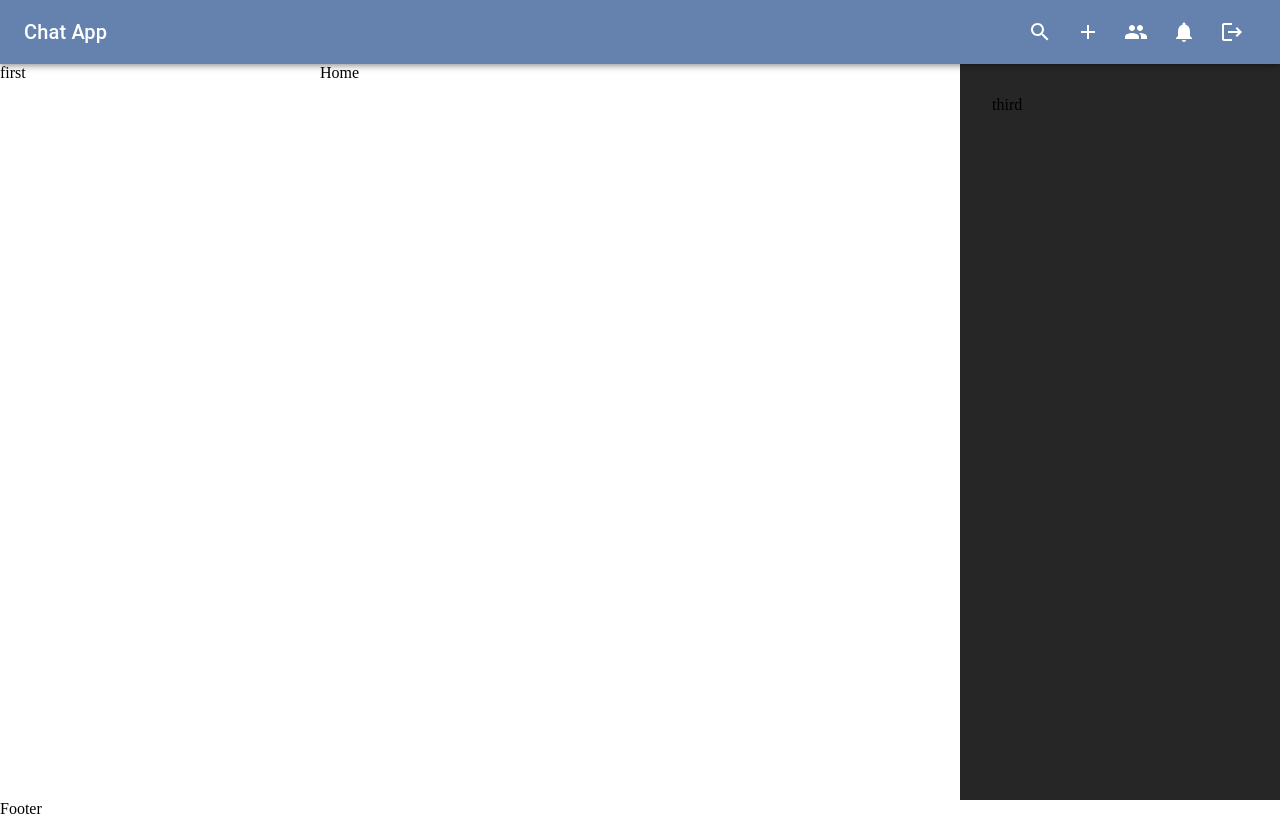
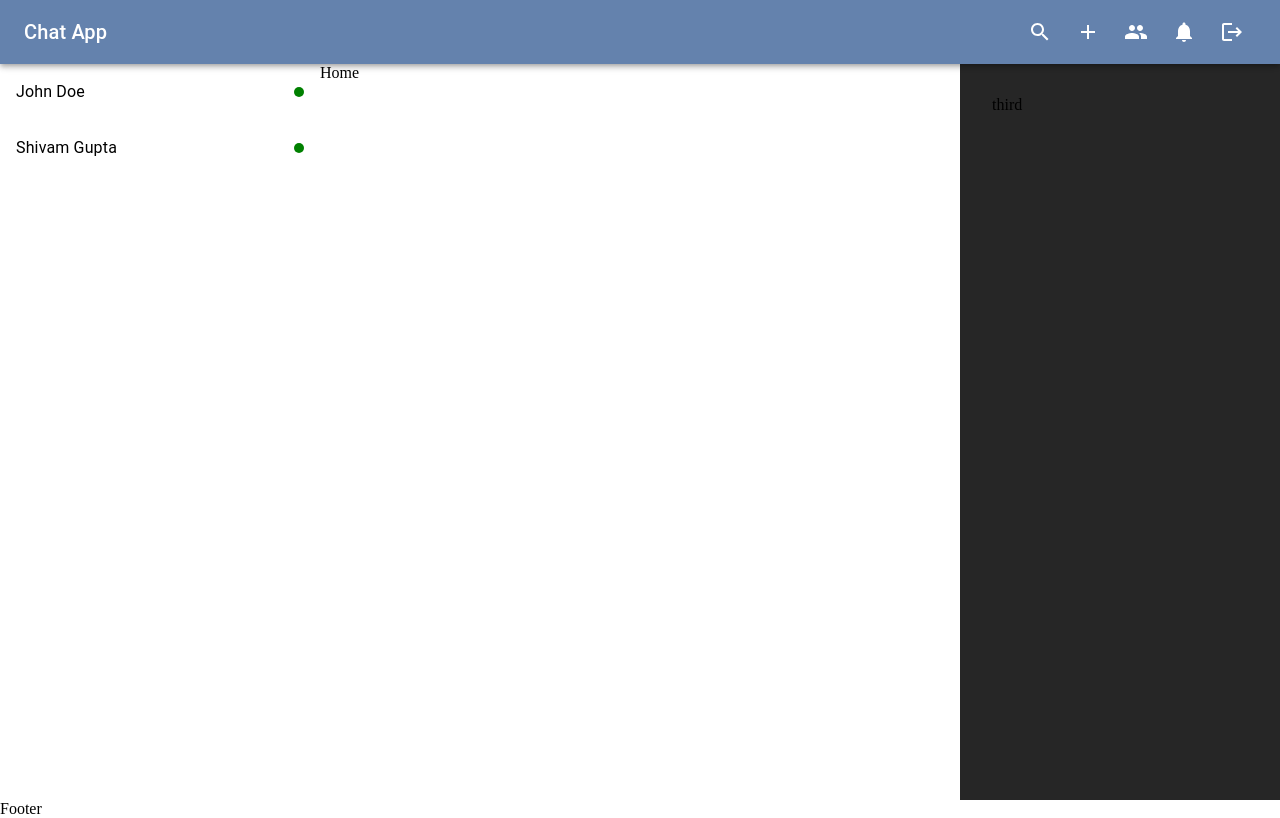
Before and after one commit to shivamgupta002/Chat-App-Shivam, a React (Vite) app in the folder client/: page / in a window 1280 px wide. Built offline with nearby package versions, Linux system fonts and the light colour scheme.

Commit message:
Chat List and chat item

```diff
--- a/client/src/App.jsx
+++ b/client/src/App.jsx
@@ -1,6 +1,7 @@
-import React, { lazy } from "react";
+import React, { lazy, Suspense } from "react";
 import { BrowserRouter, Routes, Route } from "react-router-dom";
 import ProtectRoute from "./components/auth/ProtectRoute";
+import { LayoutLoader } from "./components/layout/Loader";
 // const ProtectRoute = lazy(() => import("./components/auth/ProtectRoute"));
 const Home = lazy(() => import("./pages/Home"));
 const Login = lazy(() => import("./pages/Login"));
@@ -13,10 +14,11 @@
   return (
     <>
       <BrowserRouter>
+        <Suspense fallback={<LayoutLoader/>}>
           <Routes>
             <Route element={<ProtectRoute user={user} />}>
               <Route path="/" element={<Home />} />
-            <Route path="/chat/:id" element={<Chat />} />
+              <Route path="/chat/:chatId" element={<Chat />} />
               <Route path="/groups" element={<Groups />} />
             </Route>
             {/* <Route path="/login" element={<Login />} /> */}
@@ -30,6 +32,7 @@
             />
             <Route path="*" element={<NotFound />} />
           </Routes>
+        </Suspense>
       </BrowserRouter>
     </>
   );
--- a/client/src/components/layout/AppLayout.jsx
+++ b/client/src/components/layout/AppLayout.jsx
@@ -1,22 +1,34 @@
 import React from "react";
 import Header from "./Header";
 import { Grid } from "@mui/material";
+import ChatList from "../specific/ChatList";
+import { SampleChats } from "../../constants/SampleData";
+import { useParams } from "react-router-dom";
 
 const AppLayout = () => (WrappedComponent) => {
+  const handleDeleteChat = (e, _id, groupChat) => {
+    e.preventDefault();
+    console.log("DeleteChat", _id, groupChat);
+  };
   return (props) => {
+    const params = useParams();
+    const chatId = params.chatId;
     return (
       <>
         <Header />
-
         <Grid container sx={{ height: "calc(100vh - 4rem)" }}>
-
-        <Grid
+          <Grid
             item
             sm={4}
             md={3}
-            sx={{ display: { xs: "none", sm: "block" }, height: "100%" }}
+            sx={{ display: { xs: "none", sm: "block" } }}
+            height="100%"
           >
-            first
+            <ChatList
+              chats={SampleChats}
+              chatId={chatId}
+              handleDeleteChat={handleDeleteChat}
+            />
           </Grid>
           <Grid item xs={12} sm={8} md={5} lg={6} sx={{ height: "100%" }}>
             <WrappedComponent {...props} />
--- a/client/src/components/layout/Header.jsx
+++ b/client/src/components/layout/Header.jsx
@@ -1,13 +1,14 @@
+import React, { lazy, Suspense, useState } from "react";
+import { blue } from "../../constants/color";
 import {
   AppBar,
+  Backdrop,
   Box,
   IconButton,
   Toolbar,
   Tooltip,
   Typography,
 } from "@mui/material";
-import React, { useState } from "react";
-import { blue } from "../../constants/color";
 import {
   Add as AddIcon,
   Menu as MenuIcon,
@@ -17,6 +18,10 @@
   Logout as LogoutIcon,
 } from "@mui/icons-material";
 import { useNavigate } from "react-router-dom";
+
+const SearchDialog = lazy(() => import("../specific/Search"));
+const NotificationDialog = lazy(() => import("../specific/Notifications"));
+const NewGroupDialog = lazy(() => import("../specific/NewGroup"));
 
 const Header = () => {
   const navigate = useNavigate();
@@ -98,6 +103,21 @@
           </Toolbar>
         </AppBar>
       </Box>
+      {isSearch && (
+        <Suspense fallback={<Backdrop open />}>
+          <SearchDialog />
+        </Suspense>
+      )}
+      {isNotification && (
+        <Suspense fallback={<Backdrop open />}>
+          <NotificationDialog />
+        </Suspense>
+      )}
+      {isNewGroup && (
+        <Suspense fallback={<Backdrop open />}>
+          <NewGroupDialog />
+        </Suspense>
+      )}
     </>
   );
 };
--- /dev/null
+++ b/client/src/components/shared/ChatItem.jsx
@@ -0,0 +1,60 @@
+import React, { memo } from "react";
+import { Box, Stack, Typography } from "@mui/material";
+import { Link } from "../styles/StyleComponent";
+
+const ChatItem = ({
+  avatar = [],
+  name,
+  _id,
+  groupChat = false,
+  sameSender,
+  isOnline,
+  newMessageAlert,
+  index = 0,
+  handleDeleteChat,
+}) => {
+  return (
+    <Link
+      sx={{
+        padding: "0",
+      }}
+      to={`/chat/${_id}`}
+      onContextMenu={(e) => handleDeleteChat(e,_id, groupChat)}
+    >
+      <div
+        style={{
+          display: "flex",
+          gap: "1rem",
+          alignItems: "center",
+          padding: "1rem",
+          backgroundColor: sameSender ? "black" : "unset",
+          color: sameSender ? "white" : "unset",
+          position: "relative",
+        }}
+      >
+        <Stack>
+          <Typography>{name}</Typography>
+          {newMessageAlert && (
+            <Typography>{newMessageAlert.count} New Message</Typography>
+          )}
+        </Stack>
+        {isOnline && (
+          <Box
+            sx={{
+              width: "10px",
+              height: "10px",
+              borderRadius: "50%",
+              backgroundColor: "green",
+              position: "absolute",
+              top: "50%",
+              right: "1rem",
+              transform: "translateY(-50%)",
+            }}
+          />
+        )}
+      </div>
+    </Link>
+  );
+};
+
+export default memo(ChatItem);
--- /dev/null
+++ b/client/src/components/specific/ChatList.jsx
@@ -0,0 +1,47 @@
+import { Stack } from "@mui/material";
+import React from "react";
+import ChatItem from "../shared/ChatItem";
+
+const ChatList = ({
+  w = "100%",
+  chats = [],
+  chatId,
+  onlineUsers = [],
+  newMessagesAlert = [
+    {
+      chatId,
+      count: 0,
+    },
+  ],
+  handleDeleteChat,
+}) => {
+  return (
+    <>
+      <Stack width={w} direction={"column"}>
+        {chats?.map((data, index) => {
+          const { avatar, _id, name, groupChat, members } = data;
+          const newMessageAlert = newMessagesAlert.find(
+            ({ chatId }) => chatId === _id
+          );
+          const isOnline = members?.some((member) => member.includes(_id));
+          return (
+            <ChatItem
+              index={index}
+              newMessageAlert={newMessageAlert}
+              isOnline={isOnline}
+              avatar={avatar}
+              name={name}
+              _id={_id}
+              key={_id}
+              groupChat={groupChat}
+              sameSender={chatId === _id}
+              handleDeleteChat={handleDeleteChat}
+            />
+          );
+        })}
+      </Stack>
+    </>
+  );
+};
+
+export default ChatList;
--- a/client/src/components/styles/StyleComponent.jsx
+++ b/client/src/components/styles/StyleComponent.jsx
@@ -1,4 +1,5 @@
 import { styled } from "@mui/material";
+import { Link as LinkComponent } from "react-router-dom";
 
 export const VisuallyHiddenInput = styled("input")({
   border: 0,
@@ -6,8 +7,18 @@
   height: 1,
   margin: -2,
   overflow: "hidden",
-  padding:0,
+  padding: 0,
   position: "absolute",
   whiteSpace: "nowrap",
   width: 1,
 });
+
+
+export const Link = styled(LinkComponent)`
+  text-decoration: none;
+  color: black;
+  padding: 1rem;
+  &:hover {
+    background-color: rgba(0, 0, 0, 0.1);
+  }
+`;
--- /dev/null
+++ b/client/src/constants/SampleData.js
@@ -0,0 +1,16 @@
+export const SampleChats = [
+  {
+    avatar: ["https://www.w3schools.com/howto/img_avatar.png"],
+    name: "John Doe",
+    _id: "1",
+    groupChat: false,
+    members: ["1", "2"],
+  },
+  {
+    avatar: ["https://www.w3schools.com/howto/img_avatar.png"],
+    name: "Shivam Gupta",
+    _id: "2",
+    groupChat: false,
+    members: ["1", "2"],
+  },
+];
```
Lines whose indentation alone changed are shown as unchanged.
